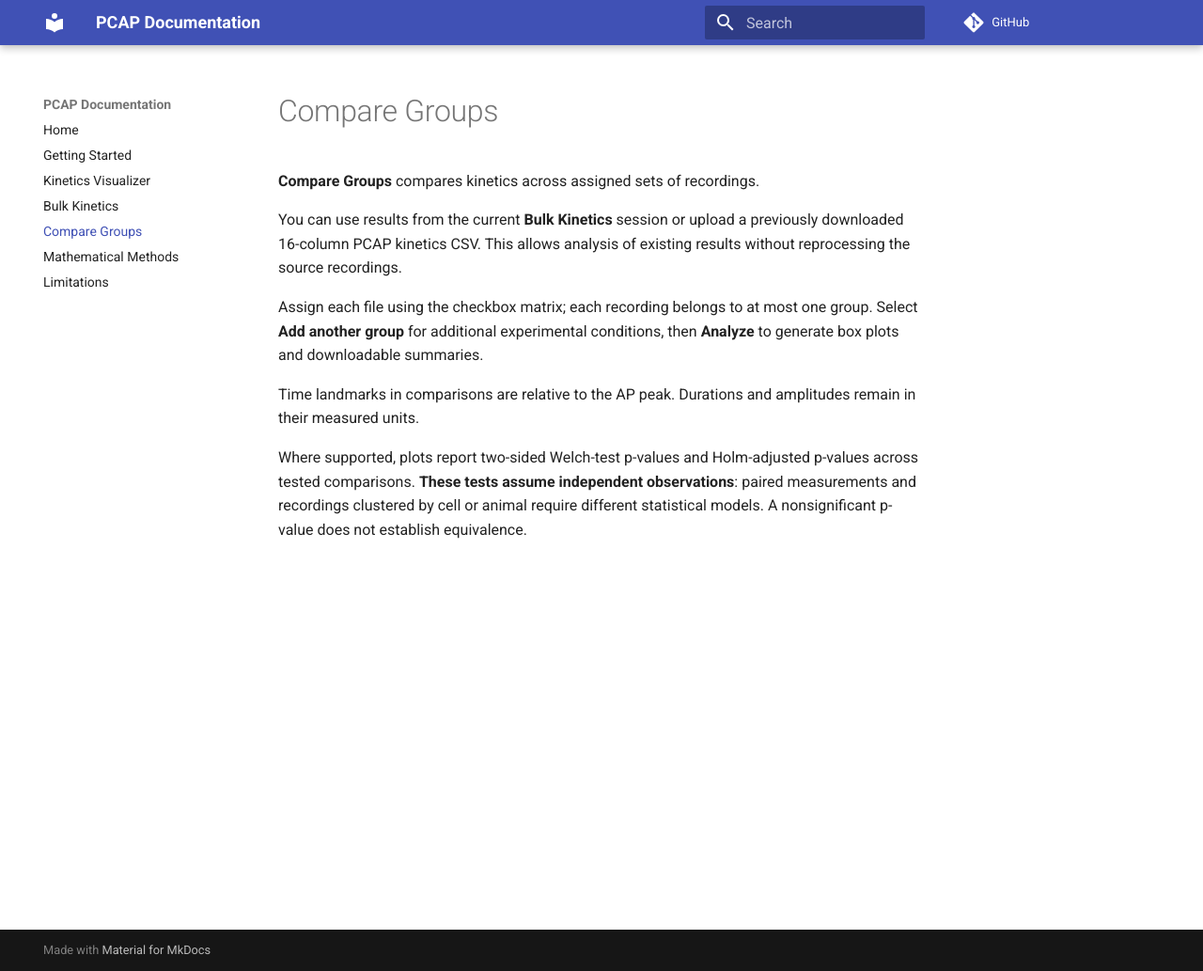
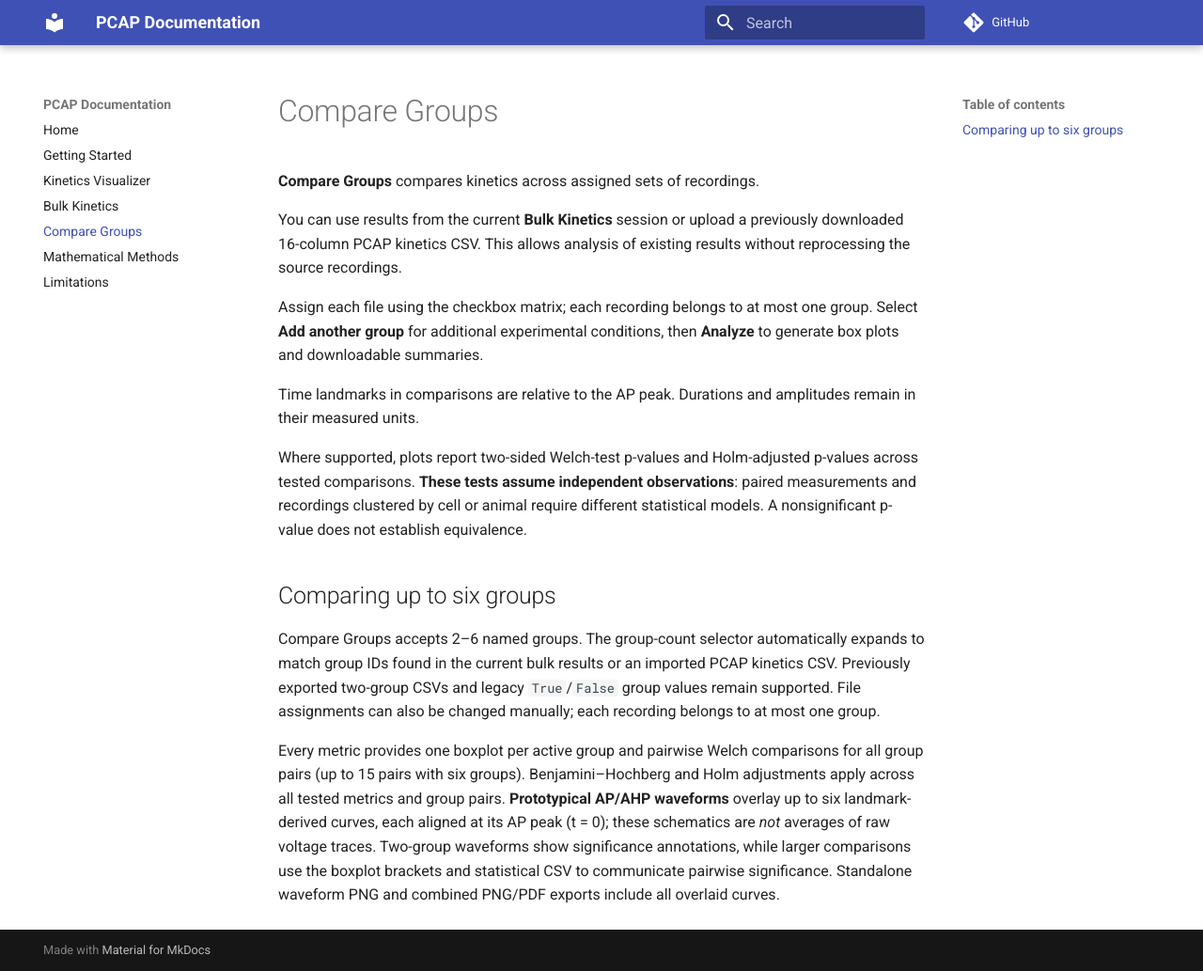
Before and after one commit to theafairfax/pcap, an MkDocs documentation site: the page built from docs/compare-groups.md, in a window 1280 px wide and 1033 px high. Shown: the whole window at 94% size. Built offline with MkDocs 1.6.1 and Material for MkDocs 9.7.7, drawn with Linux system fonts in a browser that asks for light colours; comment, search, counter and statistics services are not loaded.

Commit message:
Document 2–6 group upload and comparison workflows

```diff
--- a/docs/compare-groups.md
+++ b/docs/compare-groups.md
@@ -9,3 +9,10 @@ Assign each file using the checkbox matrix; each recording belongs to at most on
 Time landmarks in comparisons are relative to the AP peak. Durations and amplitudes remain in their measured units.
 
 Where supported, plots report two-sided Welch-test p-values and Holm-adjusted p-values across tested comparisons. **These tests assume independent observations**: paired measurements and recordings clustered by cell or animal require different statistical models. A nonsignificant p-value does not establish equivalence.
+
+
+## Comparing up to six groups
+
+Compare Groups accepts 2–6 named groups. The group-count selector automatically expands to match group IDs found in the current bulk results or an imported PCAP kinetics CSV. Previously exported two-group CSVs and legacy `True`/`False` group values remain supported. File assignments can also be changed manually; each recording belongs to at most one group.
+
+Every metric provides one boxplot per active group and pairwise Welch comparisons for all group pairs (up to 15 pairs with six groups). Benjamini–Hochberg and Holm adjustments apply across all tested metrics and group pairs. **Prototypical AP/AHP waveforms** overlay up to six landmark-derived curves, each aligned at its AP peak (t = 0); these schematics are *not* averages of raw voltage traces. Two-group waveforms show significance annotations, while larger comparisons use the boxplot brackets and statistical CSV to communicate pairwise significance. Standalone waveform PNG and combined PNG/PDF exports include all overlaid curves.
```
